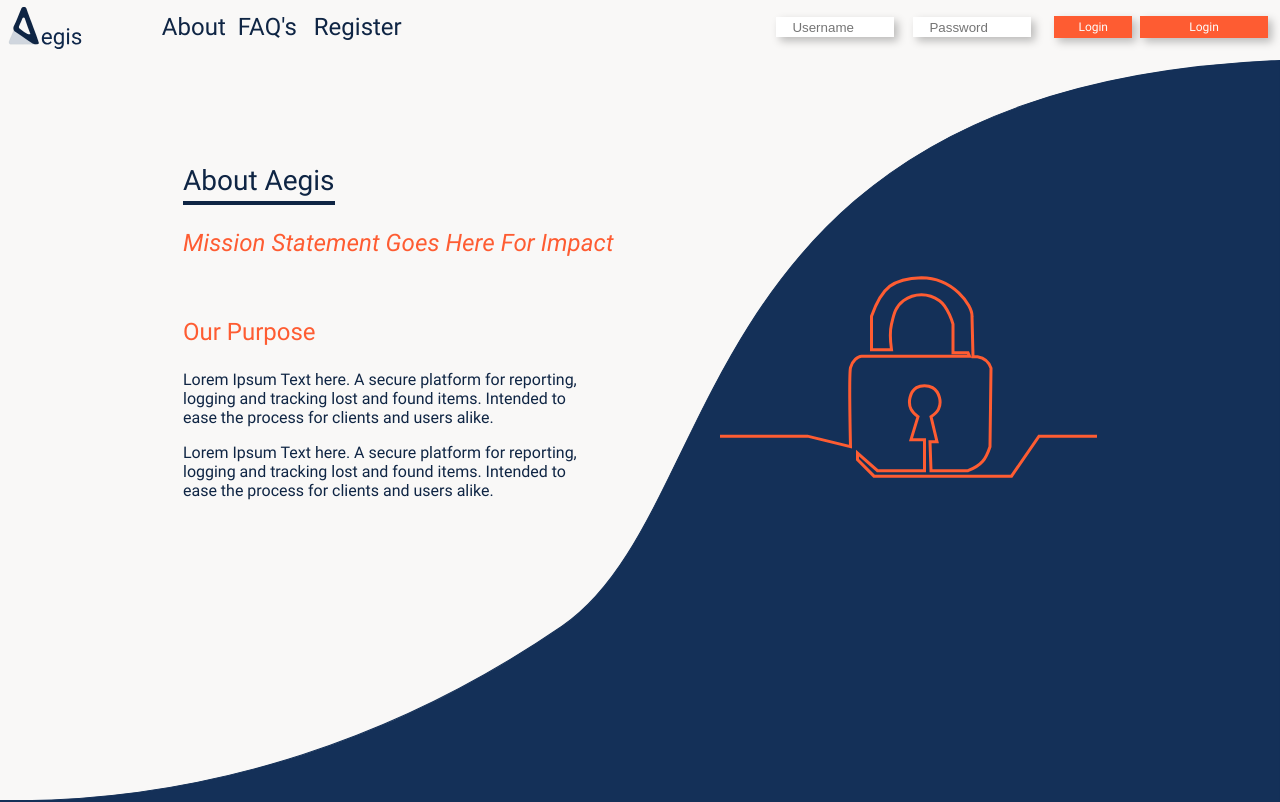
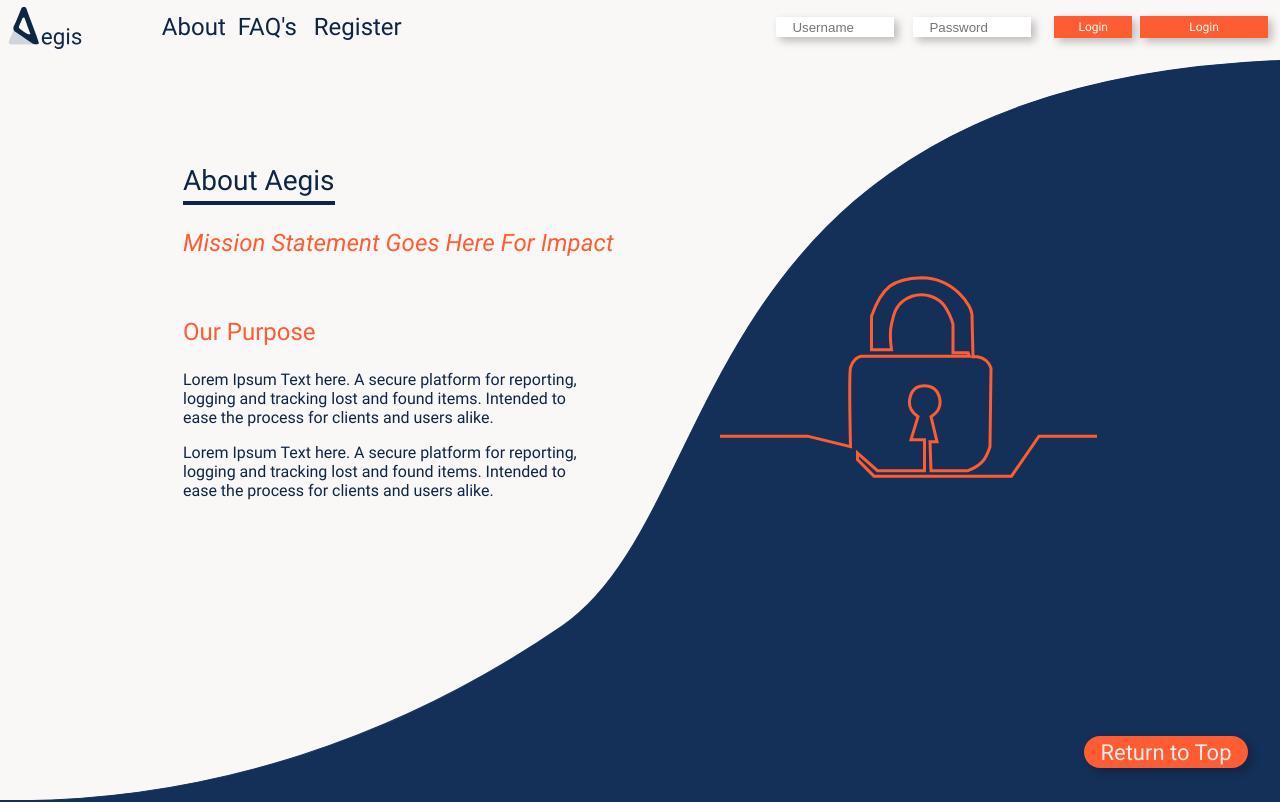
Before and after one commit to D-Nugent/aegis-client, a React (Create React App) app: page /about in a window 1280 px wide. Shown: the top 802 px of the page. Built offline with nearby package versions, Linux system fonts and the light colour scheme.

Commit message:
added return to top component

```diff
--- a/src/pages/About/About.tsx
+++ b/src/pages/About/About.tsx
@@ -1,5 +1,6 @@
 import './About.scss';
 import Hero from '../../components/Hero/Hero';
+import ReturnToTop from '../../components/ReturnToTop/ReturnToTop';
 import AegisScreenshot from '../../assets/images/aegis-screenshot.png';
 import FastIcon from '../../assets/icons/about-fast.svg';
 import SecureIcon from '../../assets/icons/about-secure.svg';
@@ -11,6 +12,7 @@ function About() {
     const screenShotsArr = [];
 
     return(
+        <>
         <main className="about">
             <Hero classes="purpose">
                 <h1 className="purpose__heading">About Aegis</h1>
@@ -65,6 +67,8 @@ function About() {
                 </div>
             </section>
         </main>
+        <ReturnToTop />
+        </>
     )
 
 }
```
